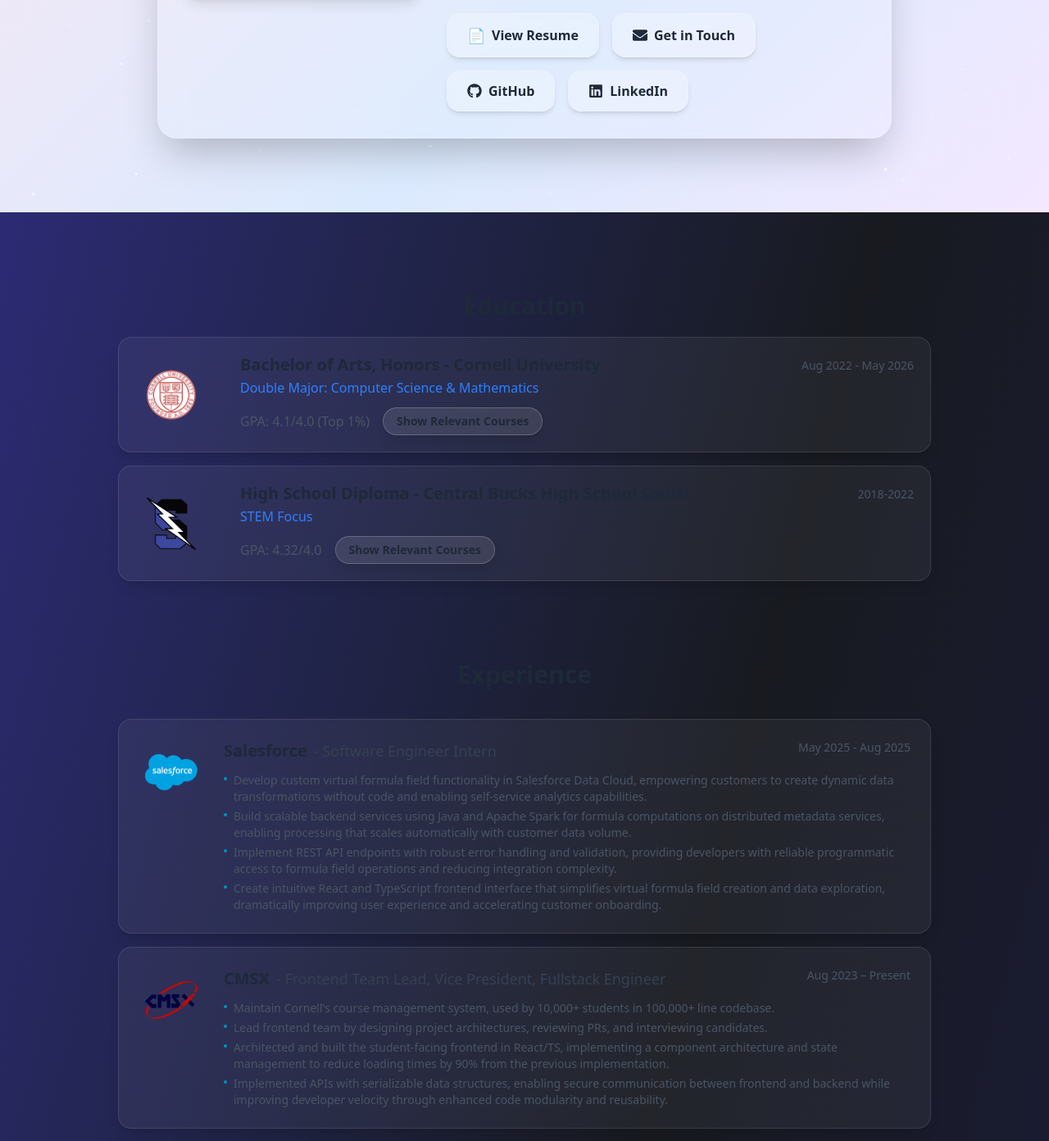
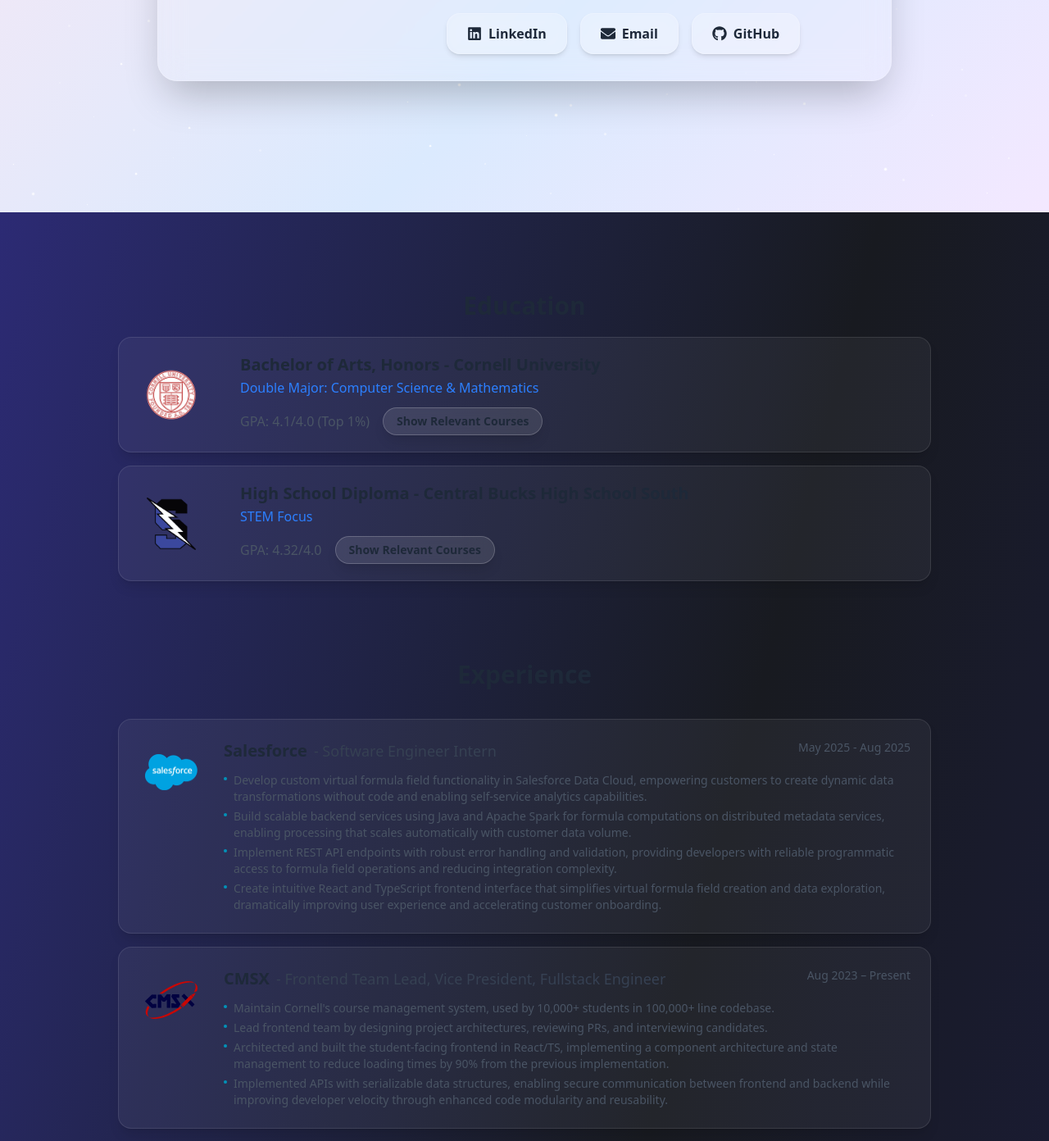
Before and after one commit to LambdaAK/Alex-Kozik-Portfolio, a React (Vite) app: page / in a window 1280 px wide. Shown: the part 541-1933 px from the top of the page at 82% size. Built offline with nearby package versions, Linux system fonts and the light colour scheme.

Commit message:
Minor bug fixes

```diff
--- a/src/App.tsx
+++ b/src/App.tsx
@@ -36,19 +36,20 @@
       {/* Buttons */}
       <div className="flex flex-row gap-2 sm:gap-4 mt-2 flex-wrap">
         <a
-          href="/resume.pdf"
-          download
+          href="https://linkedin.com/in/alex-kozik"
+          target="_blank"
+          rel="noopener noreferrer"
           className="flex items-center gap-2 px-4 py-2 sm:px-6 sm:py-3 rounded-2xl bg-white/20 text-gray-800 font-semibold shadow-md border border-white/20 hover:bg-gradient-to-r hover:from-blue-500/40 hover:to-purple-500/40 hover:text-blue-700 transition text-base backdrop-blur-md"
         >
-          <span className="text-lg">📄</span>
-          View Resume
+          <FaLinkedin size={18} />
+          LinkedIn
         </a>
         <a
-          href="mailto:alex.kozik@yahoo.com"
+          href="mailto:alex.kozik3141@gmail.com"
           className="flex items-center gap-2 px-4 py-2 sm:px-6 sm:py-3 rounded-2xl bg-white/20 text-gray-800 font-semibold shadow-md border border-white/20 hover:bg-gradient-to-r hover:from-blue-500/40 hover:to-purple-500/40 hover:text-blue-700 transition text-base backdrop-blur-md"
         >
           <FaEnvelope size={18} />
-          Get in Touch
+          Email
         </a>
         <a
           href="https://github.com/LambdaAK"
@@ -58,15 +59,6 @@
         >
           <FaGithub size={18} />
           GitHub
-        </a>
-        <a
-          href="https://linkedin.com/in/alex-kozik"
-          target="_blank"
-          rel="noopener noreferrer"
-          className="flex items-center gap-2 px-4 py-2 sm:px-6 sm:py-3 rounded-2xl bg-white/20 text-gray-800 font-semibold shadow-md border border-white/20 hover:bg-gradient-to-r hover:from-blue-500/40 hover:to-purple-500/40 hover:text-blue-700 transition text-base backdrop-blur-md"
-        >
-          <FaLinkedin size={18} />
-          LinkedIn
         </a>
       </div>
     </div>
@@ -162,7 +154,6 @@
                   </h3>
                   <span className="block text-blue-500 text-base font-medium mt-1">{edu.major}</span>
                 </div>
-                <span className="text-sm text-gray-600 font-medium whitespace-nowrap mt-1">{edu.date}</span>
               </div>
               <div className="flex flex-row items-center gap-4 mt-1">
                 <span className="text-base text-gray-600">{edu.gpa}</span>
@@ -247,6 +238,16 @@
     ],
   },
   {
+    company: 'Cornell Generative AI',
+    logo: '/generative_ai_at_cornell_logo.jpeg',
+    position: 'Artificial Intelligence/Machine Learning Engineer',
+    duration: 'Jan 2025 - Present',
+    description: [
+      'Developed AI agent for QuickFi, a commercial lending technology company, automating insurance certificate validation and compliance verification processes, reducing operational costs.',
+      'Built frontend and vector database for ClassGPT, enabling professors to create AI tutors for classes.'
+    ],
+  },
+  {
     company: 'Carnegie Mellon University',
     logo: '/S3D.jpeg',
     position: 'Software Engineer and Research Intern',
@@ -255,16 +256,6 @@
       'Worked on the interpreter for SASyLF, a language for writing proofs, implementing core features in Java.',
       'Implemented a polymorphic type system for SASyLF, similar to Java generics, enabling type-safe code reuse and significantly reducing duplication in proofs by allowing abstraction over multiple data types.',
       'Created a modular testing framework using Python to automate integration tests, ensuring reliability.'
-    ],
-  },
-  {
-    company: 'Cornell Generative AI',
-    logo: '/generative_ai_at_cornell_logo.jpeg',
-    position: 'Artificial Intelligence/Machine Learning Engineer',
-    duration: 'Jan 2025 - Present',
-    description: [
-      'Developed AI agent for QuickFi, a commercial lending technology company, automating insurance certificate validation and compliance verification processes, reducing operational costs.',
-      'Built frontend and vector database for ClassGPT, enabling professors to create AI tutors for classes.'
     ],
   },
   {
```
Also changed, not shown: 2 other files (tests, documents, lock files or other folders).
